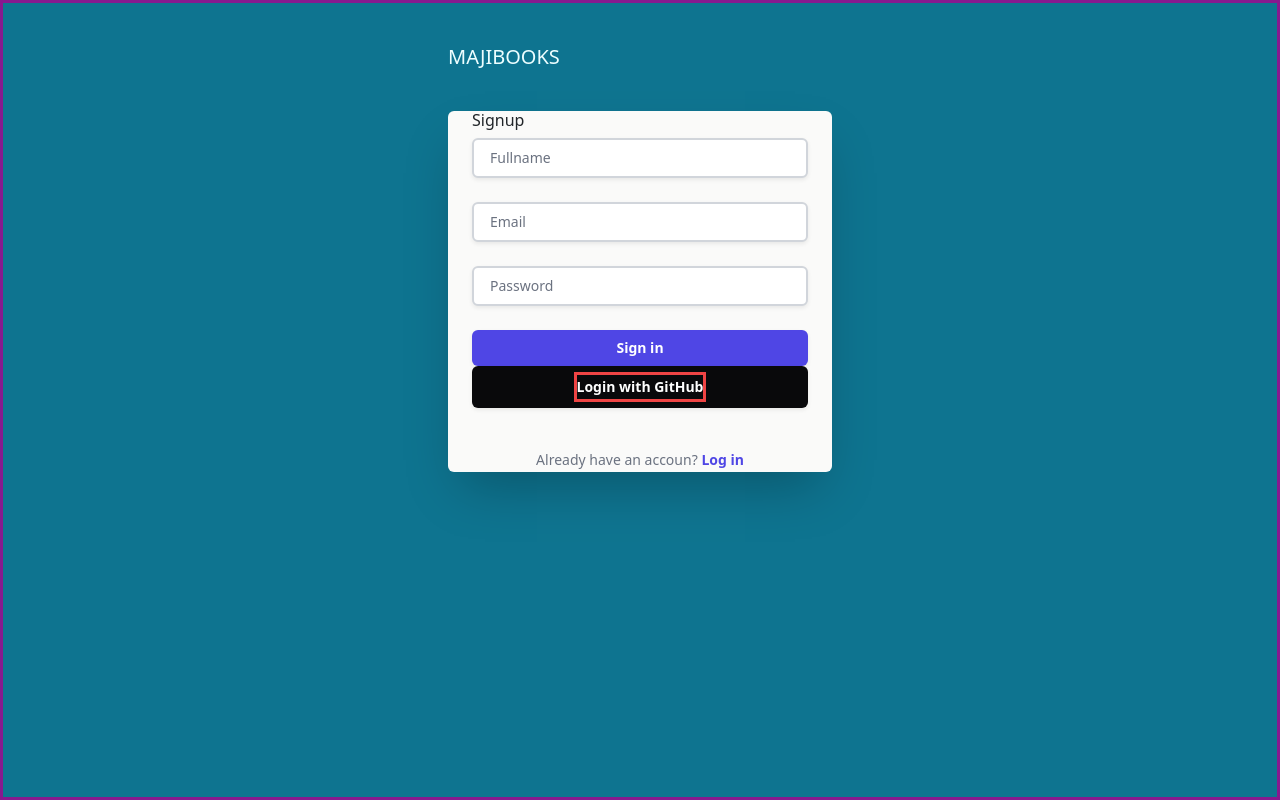
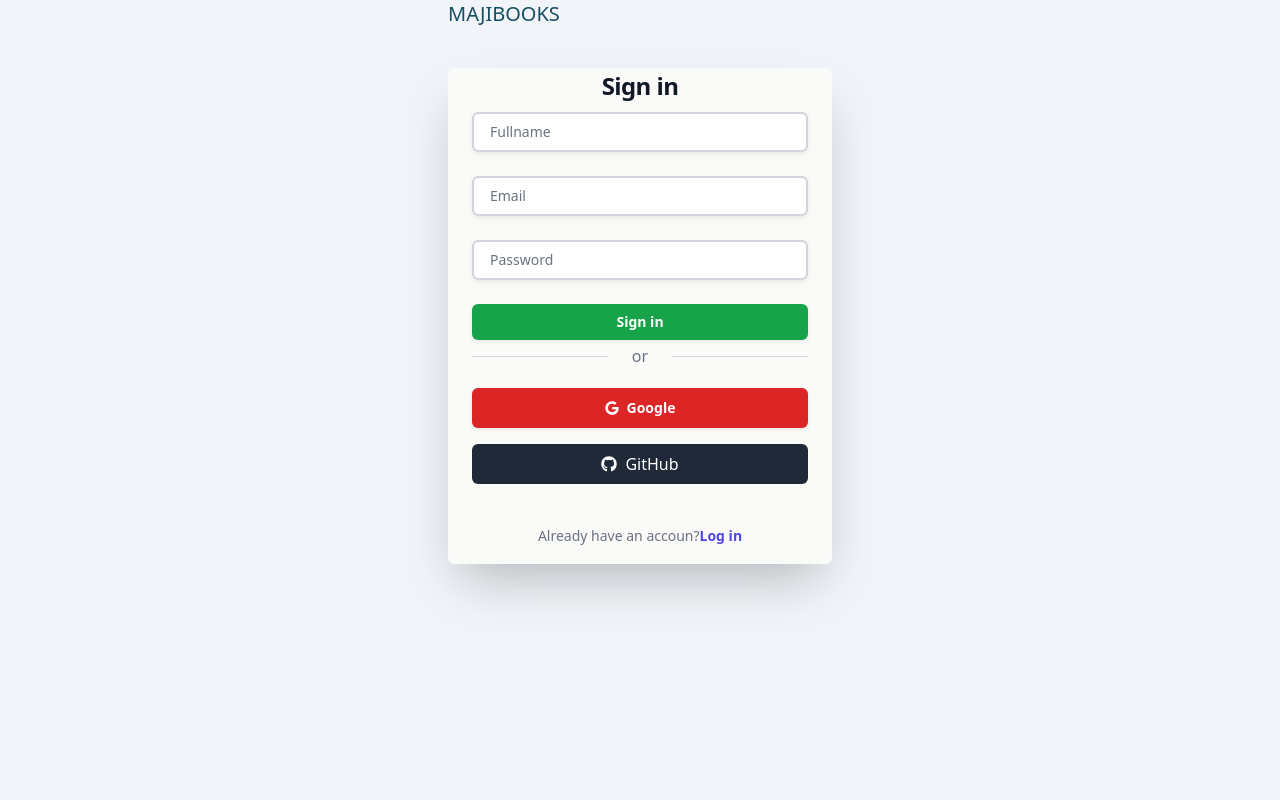
Before and after one commit to mkl007/MAJI-LIBROS, a React (Vite) app in the folder apps/client/: page /signup in a window 1280 px wide. Built offline with nearby package versions, Linux system fonts and the light colour scheme.

Commit message:
Sign up componet performed.

```diff
--- a/apps/client/src/components/GithubButton.component.tsx
+++ b/apps/client/src/components/GithubButton.component.tsx
@@ -1,4 +1,6 @@
-import instanceAxios from "../api/axiosSetup";
+// import instanceAxios from "../api/axiosSetup";
+
+import { FaGithub, FaGoogle } from "react-icons/fa";
 
 
 export const GithubButton = () => {
@@ -11,11 +13,24 @@ export const GithubButton = () => {
     };
     return (
         <div>
-            <button onClick={handleLogin}
-            className="flex border-3 border-red-500"
-            >
-                Login with GitHub
-            </button>
+
+            <div className="flex items-center justify-between my-1">
+                <span className="border-b border-gray-300 w-full"></span>
+                <span className="px-4 text-gray-500">or</span>
+                <span className="border-b border-gray-300 w-full"></span>
+            </div>
+            <div className="flex flex-col space-y-4">
+                <button className="flex  items-center w-full mt-3 justify-center rounded-md px-3 py-2 text-sm font-semibold leading-6  shadow-sm  focus-visible:outline focus-visible:outline-2 focus-visible:outline-offset-2 focus-visible:outline-indigo-600 bg-red-600 text-white  hover:bg-red-700 transition duration-200">
+                    <FaGoogle className="mr-2" />
+                    Google
+                </button>
+                <button
+                    onClick={handleLogin}
+                    className="flex items-center justify-center w-full bg-gray-800 text-white py-2 rounded-md hover:bg-gray-900 transition duration-200">
+                    <FaGithub className="mr-2" />
+                    GitHub
+                </button>
+            </div>
         </div>
     );
 }
--- /dev/null
+++ b/apps/client/src/components/SignUpForm.tsx
@@ -0,0 +1,104 @@
+import { useState } from 'react';
+import { Link } from 'react-router-dom';
+import { UserToSignUp } from '../interfaces/User.interface';
+// import { signUpRequest } from '../api/auth';
+import { useAuth } from '../hooks/useAuth';
+import { GithubButton } from '../components/GithubButton.component';
+
+
+
+export const FormLoginComponent = () => {
+    const [user, setUser] = useState<UserToSignUp>({ fullname: '', email: '', password: '' });
+
+    const { data, signUpFunction } = useAuth()
+
+    async function handleSubmit(event: { preventDefault: () => void; }) {
+      event.preventDefault();
+      await signUpFunction(user);
+
+    }
+    console.log(data)
+    return (
+      <div className=" container mb-3.5 bg-midnight pb-3 bg-stone-50 mt-10 sm:mx-auto sm:w-full sm:max-w-sm rounded-md border-0 border-neutral-800 shadow-2xl">
+
+        <div className="sm:mx-auto sm:w-full sm:max-w-sm">
+          <h2 className="mt-10 text-center text-2xl font-bold leading-9 tracking-tight text-gray-900">
+            Sign in
+          </h2>
+        </div>
+
+
+        <div className="container">
+          <form onSubmit={handleSubmit} className="space-y-6" >
+            <div>
+
+              <div className="mt-2">
+                <input
+                  id="fullname"
+                  name="fullname"
+                  type="fullname"
+                  autoComplete="fullname"
+                  required
+                  placeholder='Fullname'
+                  onChange={(e) => setUser({ ...user, fullname: e.target.value })}
+                  className="block w-full rounded-md border-2 border-gray-300 py-1.5 px-3 text-gray-900 shadow-sm placeholder-gray-500 focus:border-sky-900 sm:text-sm sm:leading-6"
+                />
+              </div>
+            </div>
+            <div>
+
+              <div className="mt-2">
+                <input
+                  id="email"
+                  name="email"
+                  type="email"
+                  autoComplete="email"
+                  required
+                  placeholder='Email'
+                  onChange={(e) => setUser({ ...user, email: e.target.value })}
+                  className="block w-full rounded-md border-2 border-gray-300 py-1.5 px-3 text-gray-900 shadow-sm placeholder-gray-500 focus:border-sky-900 sm:text-sm sm:leading-6"
+                />
+              </div>
+            </div>
+
+            <div>
+
+              <div className="mt-2">
+                <input
+                  id="password"
+                  name="password"
+                  type="password"
+                  autoComplete="current-password"
+                  required
+                  placeholder='Password'
+                  onChange={(e) => setUser({ ...user, password: e.target.value })}
+                  className="block w-full rounded-md border-2 border-gray-300 py-1.5 px-3 text-gray-900 shadow-sm placeholder-gray-500 focus:border-sky-900 sm:text-sm sm:leading-6"
+                />
+              </div>
+            </div>
+
+            <div>
+              <button
+                type="submit"
+                className="flex w-full justify-center rounded-md bg-green-600 px-3 py-1.5 text-sm font-semibold leading-6 text-white shadow-sm hover:bg-green-700 focus-visible:outline focus-visible:outline-2 focus-visible:outline-offset-2 focus-visible:outline-indigo-600"
+              >
+                Sign in
+              </button>
+              <div
+              >
+                <GithubButton />
+              </div>
+
+            </div>
+          </form>
+
+          <p className="mt-10 text-center text-sm text-gray-500">
+            Already have an accoun?
+            <Link to="/login" className="font-semibold leading-6 text-indigo-600 hover:text-indigo-500">
+              Log in
+            </Link>
+          </p>
+        </div>
+      </div>
+    );
+  };
--- a/apps/client/src/pages/SignUp.page.tsx
+++ b/apps/client/src/pages/SignUp.page.tsx
@@ -1,134 +1,14 @@
-import { useState } from 'react';
-import { Link } from 'react-router-dom';
-import { UserToSignUp } from '../interfaces/User.interface';
-// import { signUpRequest } from '../api/auth';
-import { useAuth } from '../hooks/useAuth';
-import { GithubButton } from '../components/GithubButton.component';
-
-
-
-const FormLoginComponent = () => {
-  const [user, setUser] = useState<UserToSignUp>({ fullname: '', email: '', password: '' });
-
-  const { data, signUpFunction } = useAuth()
-
-  async function handleSubmit(event: { preventDefault: () => void; }) {
-    event.preventDefault();
-    await signUpFunction(user);
-
-  }
-
-  console.log(data)
-  return (
-    // <div className="container bg-midnight bg-stone-300">
-    <div className=" container mb-3.5 bg-midnight bg-stone-50 mt-10 sm:mx-auto sm:w-full sm:max-w-sm rounded-md border-0 border-neutral-800 shadow-2xl">
-
-      {/* <div className="flex min-h-full flex-1 flex-col justify-center px-6 py-12 lg:px-8 container border-3 border-fuchsia-800"> */}
-      {/* <div className="sm:mx-auto sm:w-full sm:max-w-sm">
-          <img
-            className=""
-            src="../../public/logo-no-bg.png"
-            alt="Maji Book"
-          />
-          <h2 className="mt-10 text-center text-2xl font-bold leading-9 tracking-tight text-gray-900">
-          </h2>
-        //// this is section is commited because the form is not needed in this component.
-        </div>  */}
-
-
-      {/* <div className="mt-10 sm:mx-auto sm:w-full sm:max-w-sm border-1 border-neutral-800 shadow-2xl"> */}
-      <div className="container">
-        <div><h1>Signup</h1></div>
-        <form onSubmit={handleSubmit} className="space-y-6" >
-          <div>
-
-            <div className="mt-2">
-              <input
-                id="fullname"
-                name="fullname"
-                type="fullname"
-                autoComplete="fullname"
-                required
-                placeholder='Fullname'
-                onChange={(e) => setUser({ ...user, fullname: e.target.value })}
-                className="block w-full rounded-md border-2 border-gray-300 py-1.5 px-3 text-gray-900 shadow-sm placeholder-gray-500 focus:border-sky-900 sm:text-sm sm:leading-6"
-
-              // className="block w-full rounded-md border-0 py-1.5 text-gray-900 shadow-sm ring-1 ring-inset ring-gray-300 placeholder:text-gray-500 focus:ring-2 focus:ring-inset focus: border-sky-400  sm:text-sm sm:leading-6"
-              />
-            </div>
-          </div>
-          <div>
-
-            <div className="mt-2">
-              <input
-                id="email"
-                name="email"
-                type="email"
-                autoComplete="email"
-                required
-                placeholder='Email'
-                onChange={(e) => setUser({ ...user, email: e.target.value })}
-                className="block w-full rounded-md border-2 border-gray-300 py-1.5 px-3 text-gray-900 shadow-sm placeholder-gray-500 focus:border-sky-900 sm:text-sm sm:leading-6"
-
-              // className="block w-full rounded-md border-0 py-1.5 text-gray-900 shadow-sm ring-1 ring-inset ring-gray-300 placeholder:text-gray-400 focus:ring-2 focus:ring-inset focus:ring-indigo-600 sm:text-sm sm:leading-6"
-              />
-            </div>
-          </div>
-
-          <div>
-
-            <div className="mt-2">
-              <input
-                id="password"
-                name="password"
-                type="password"
-                autoComplete="current-password"
-                required
-                placeholder='Password'
-                onChange={(e) => setUser({ ...user, password: e.target.value })}
-                className="block w-full rounded-md border-2 border-gray-300 py-1.5 px-3 text-gray-900 shadow-sm placeholder-gray-500 focus:border-sky-900 sm:text-sm sm:leading-6"
-
-              // className="block w-full rounded-md border-0 py-1.5 text-gray-900 shadow-sm ring-1 ring-inset ring-gray-300 placeholder:text-gray-400 focus:ring-2 focus:ring-inset focus:ring-indigo-600 sm:text-sm sm:leading-6"
-              />
-            </div>
-          </div>
-
-          <div>
-            <button
-              type="submit"
-              className="flex w-full justify-center rounded-md bg-indigo-600 px-3 py-1.5 text-sm font-semibold leading-6 text-white shadow-sm hover:bg-indigo-500 focus-visible:outline focus-visible:outline-2 focus-visible:outline-offset-2 focus-visible:outline-indigo-600"
-            >
-              Sign in
-            </button>
-
-            <div
-              className="flex w-full justify-center rounded-md bg-zinc-950 px-3 py-1.5 text-sm font-semibold leading-6 text-white shadow-sm hover:bg-zinc-500 focus-visible:outline focus-visible:outline-2 focus-visible:outline-offset-2 focus-visible:outline-indigo-600"
-            >
-              <GithubButton />
-            </div>
-
-          </div>
-        </form>
-
-        <p className="mt-10 text-center text-sm text-gray-500">
-          Already have an accoun?{' '}
-          <Link to="/login" className="font-semibold leading-6 text-indigo-600 hover:text-indigo-500">
-            Log in
-          </Link>
-        </p>
-      </div>
-    </div>
-  );
-};
+import { FormLoginComponent } from "../components/SignUpForm";
 
 const SignUpPage = () => {
   return (
-    <div className='w-full h-screen bg-midnight bg-cyan-700 border-3 border-fuchsia-800'>
-      <div className='mt-10 sm:mx-auto sm:w-full sm:max-w-sm'>
-        <h1 className='text-xl text-cyan-50'>MAJIBOOKS</h1>
+    <div className='w-full h-screen bg-midnight bg-slate-100'>
+      <div className='sm:mx-auto sm:w-full sm:max-w-sm rounded-md'>
+        <h1 className='text-xl text-cyan-900'>MAJIBOOKS</h1>
       </div>
       <FormLoginComponent />
     </div>
+
   )
 };
 
```
